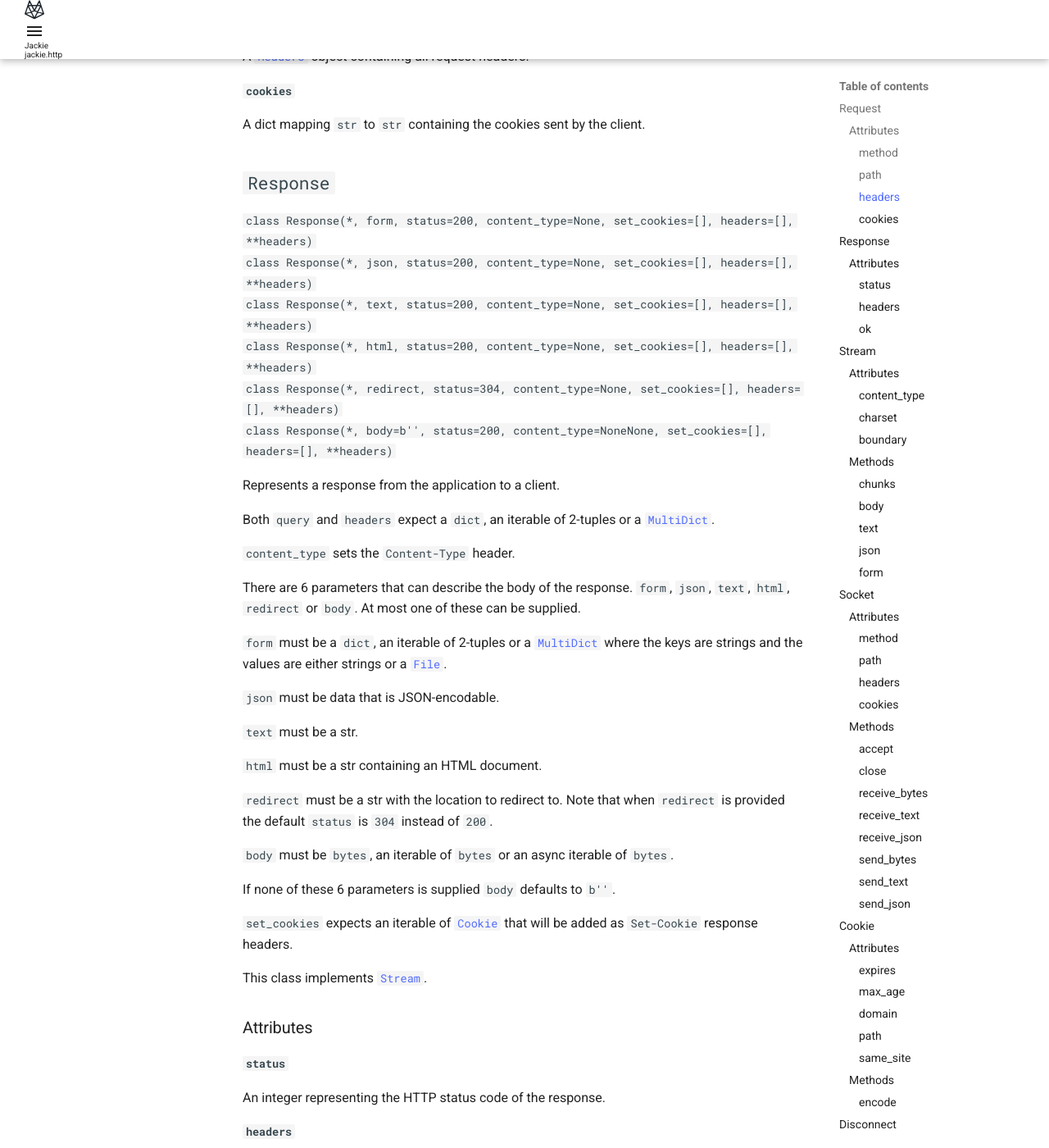
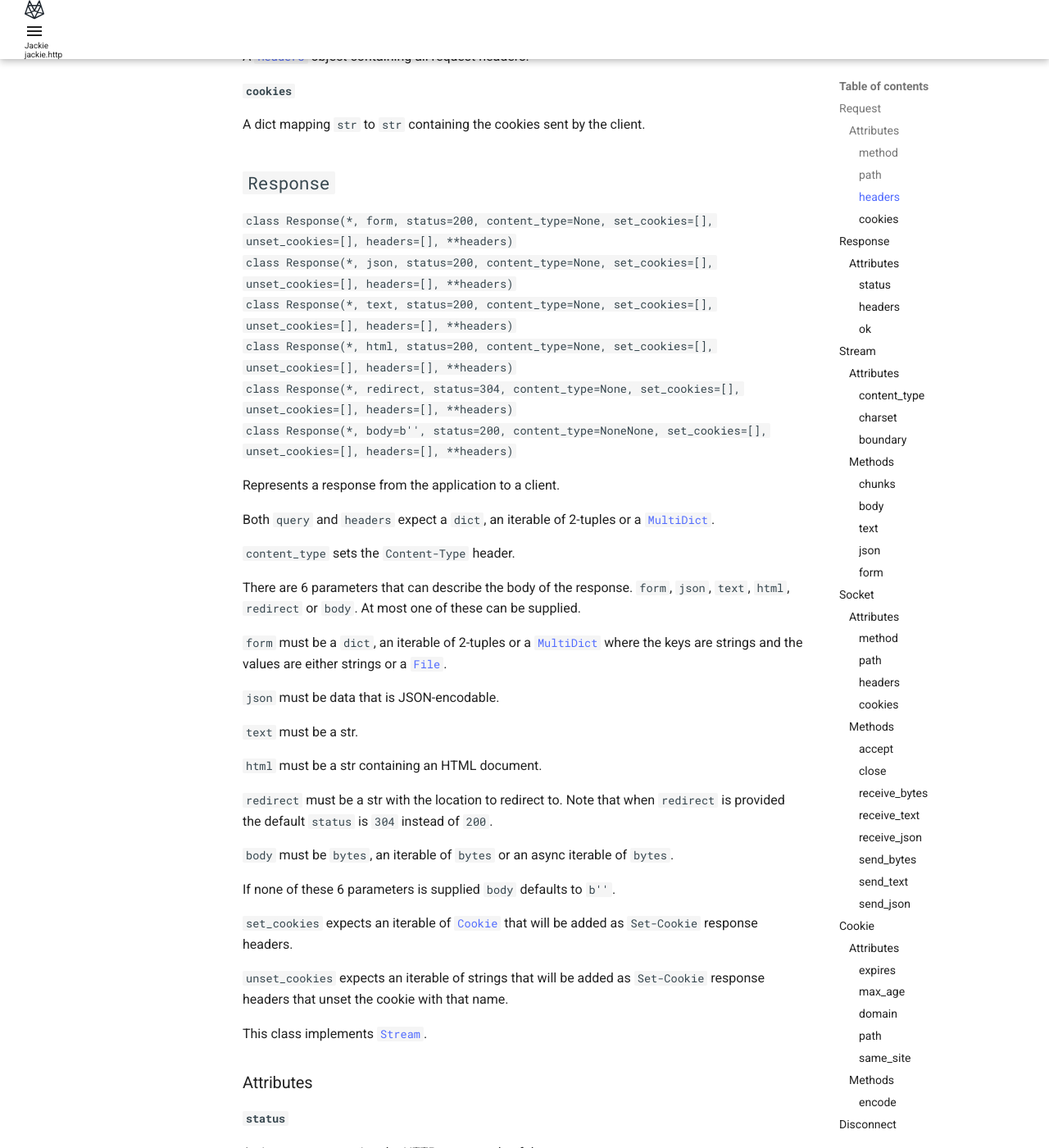
Before and after one commit to Daanvdk/jackie, an MkDocs documentation site: the page built from docs/reference/http.md, in a window 1280 px wide and 1400 px high, scrolled down 1078 px. Shown: the whole window at 82% size. Built offline with MkDocs 1.6.1 and Material for MkDocs 9.7.7, drawn with Linux system fonts in a browser that asks for light colours; some of the changed text lies outside the part shown.

Commit message:
Add unset_cookies to docs

```diff
--- a/docs/reference/http.md
+++ b/docs/reference/http.md
@@ -43,12 +43,12 @@ A [`Headers`](multidict.md#headers) object containing all request headers.
 A dict mapping `str` to `str` containing the cookies sent by the client.
 
 ## `Response`
-`class Response(*, form, status=200, content_type=None, set_cookies=[], headers=[], **headers)`
-`class Response(*, json, status=200, content_type=None, set_cookies=[], headers=[], **headers)`
-`class Response(*, text, status=200, content_type=None, set_cookies=[], headers=[], **headers)`
-`class Response(*, html, status=200, content_type=None, set_cookies=[], headers=[], **headers)`
-`class Response(*, redirect, status=304, content_type=None, set_cookies=[], headers=[], **headers)`
-`class Response(*, body=b'', status=200, content_type=NoneNone, set_cookies=[], headers=[], **headers)`
+`class Response(*, form, status=200, content_type=None, set_cookies=[], unset_cookies=[], headers=[], **headers)`
+`class Response(*, json, status=200, content_type=None, set_cookies=[], unset_cookies=[], headers=[], **headers)`
+`class Response(*, text, status=200, content_type=None, set_cookies=[], unset_cookies=[], headers=[], **headers)`
+`class Response(*, html, status=200, content_type=None, set_cookies=[], unset_cookies=[], headers=[], **headers)`
+`class Response(*, redirect, status=304, content_type=None, set_cookies=[], unset_cookies=[], headers=[], **headers)`
+`class Response(*, body=b'', status=200, content_type=NoneNone, set_cookies=[], unset_cookies=[], headers=[], **headers)`
 
 Represents a response from the application to a client.
 
@@ -79,6 +79,9 @@ If none of these 6 parameters is supplied `body` defaults to `b''`.
 
 `set_cookies` expects an iterable of [`Cookie`](http.md#cookie) that will be
 added as `Set-Cookie` response headers.
+
+`unset_cookies` expects an iterable of strings that will be added as
+`Set-Cookie` response headers that unset the cookie with that name.
 
 This class implements [`Stream`](http.md#stream).
 
@@ -161,7 +164,7 @@ A dict mapping `str` to `str` containing the cookies sent by the client.
 
 ### Methods
 #### `accept`
-`coroutine accept(headers=[], set_cookies=[], **headers)`
+`coroutine accept(headers=[], set_cookies=[], unset_cookies=[], **headers)`
 
 Accepts the connection with the provided response headers.
 
@@ -170,6 +173,9 @@ Accepts the connection with the provided response headers.
 
 `set_cookies` expects an iterable of [`Cookie`](http.md#cookie) that will be
 added as `Set-Cookie` response headers.
+
+`unset_cookies` expects an iterable of strings that will be added as
+`Set-Cookie` response headers that unset the cookie with that name.
 
 #### `close`
 `coroutine close(code=1000)`
```
Also changed, not shown: CHANGELOG.md (+6 -0 lines).
